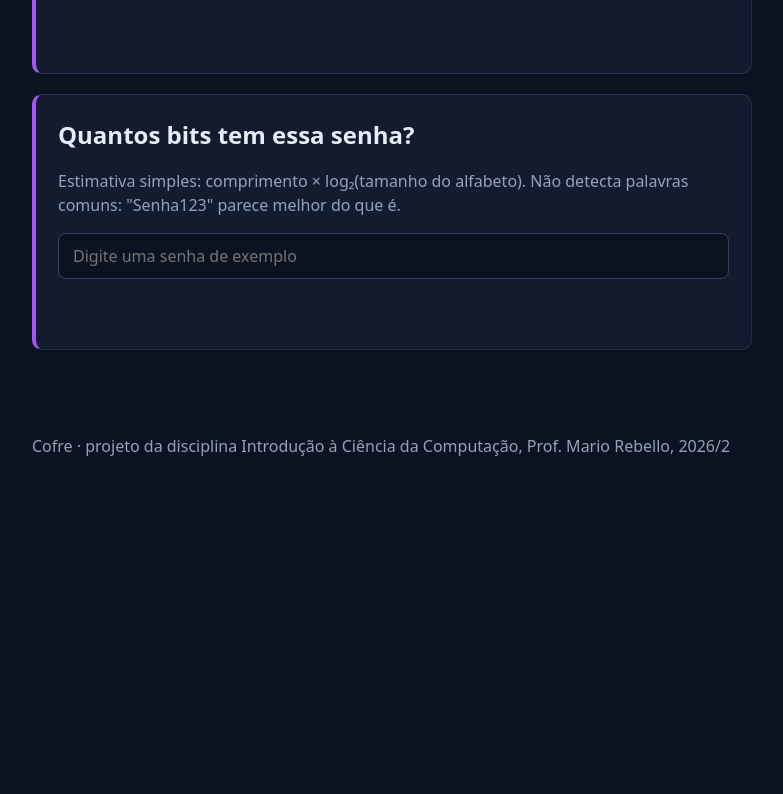
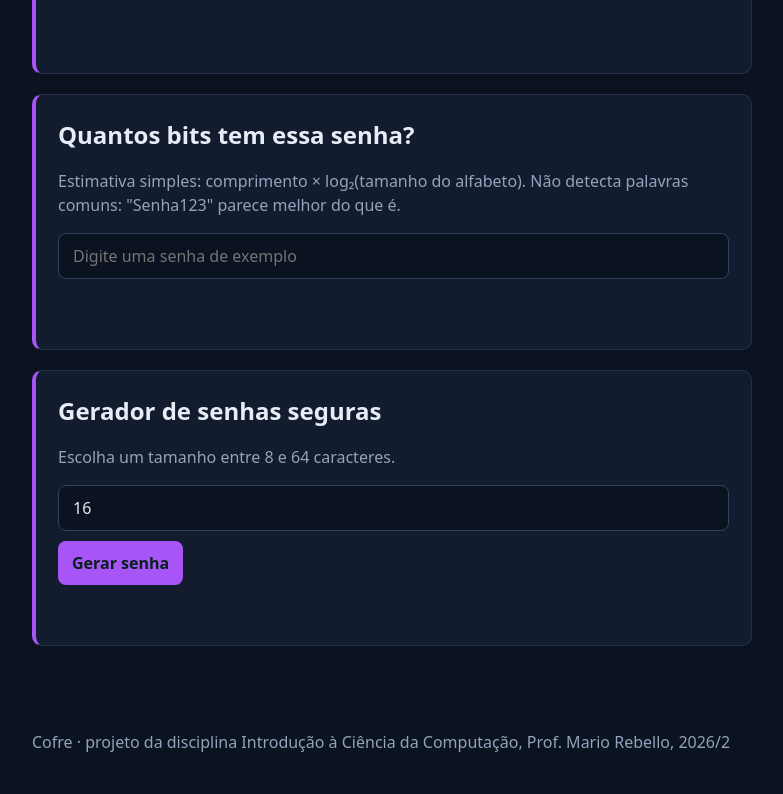
Before and after one commit to GoldenCrew-ADM/cofre, a plain HTML site: page cofre/index.html in a window 1280 px wide. Shown: the part 538-1332 px from the top of the page, without its empty margins (248-1031 px from the left). Before the commit the page ends 1036 px from the top, so only its background shows below. Drawn offline with Linux system fonts and the light colour scheme.

Commit message:
Integra o gerador de senhas à interface

```diff
--- a/cofre/index.html
+++ b/cofre/index.html
@@ -31,6 +31,29 @@
       <p id="forca-resultado" class="resultado"></p>
     </section>
     <script src="forca.js"></script>
+    <section class="ferramenta">
+        <h2>Gerador de senhas seguras</h2>
+
+        <p class="explica">
+            Escolha um tamanho entre 8 e 64 caracteres.
+        </p>
+
+        <input
+            id="minha-tamanho"
+            type="number"
+            min="8"
+            max="64"
+            value="16"
+            placeholder="Tamanho da senha">
+
+        <button type="button" onclick="gerarSenha()">
+            Gerar senha
+        </button>
+
+        <p id="minha-resultado" class="resultado"></p>
+    </section>
+
+    <script src="minha-senha.js"></script>
 
     <!-- FERRAMENTAS: cole cada trecho novo logo ACIMA desta linha -->
   </main>
```
